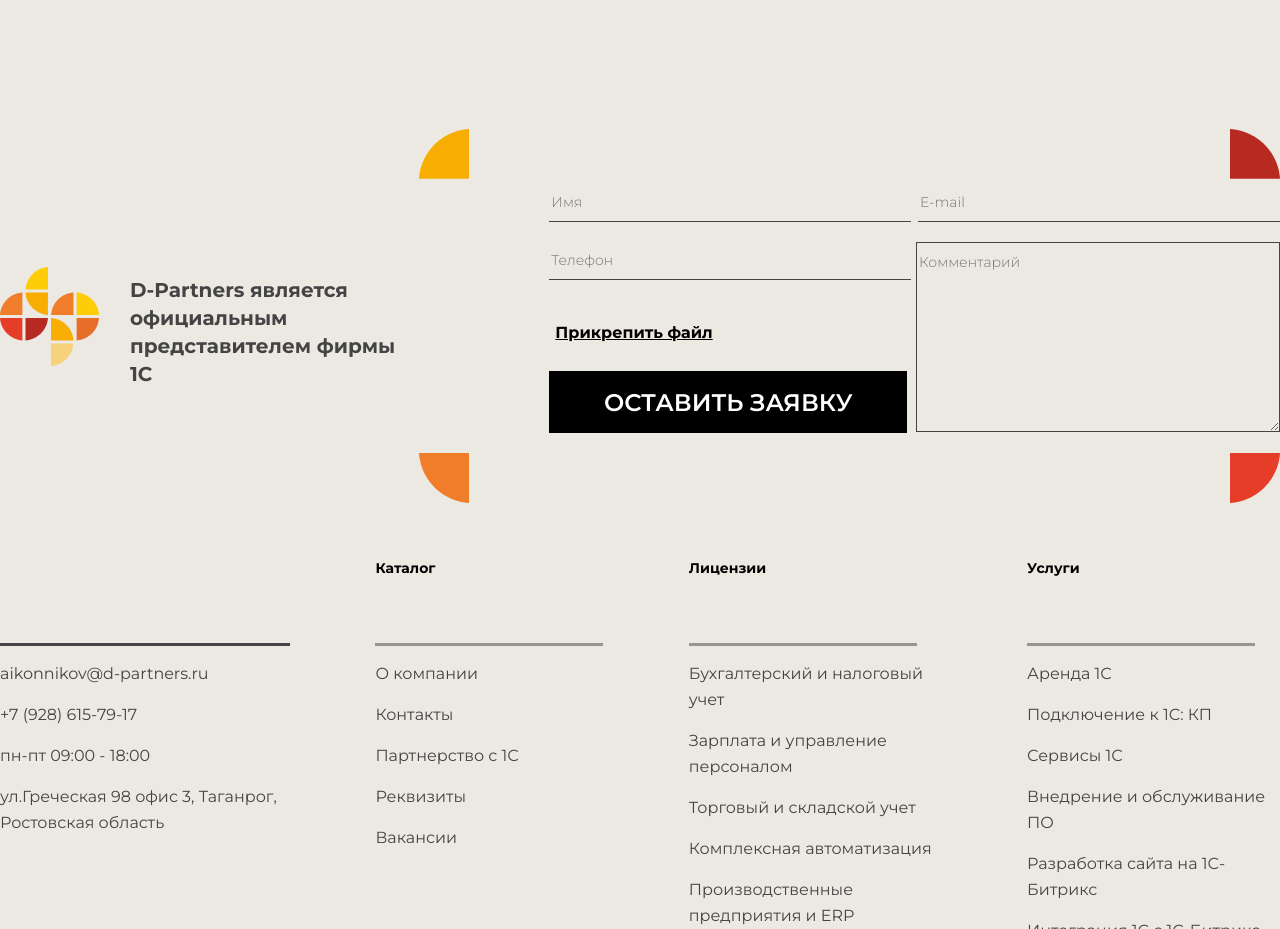
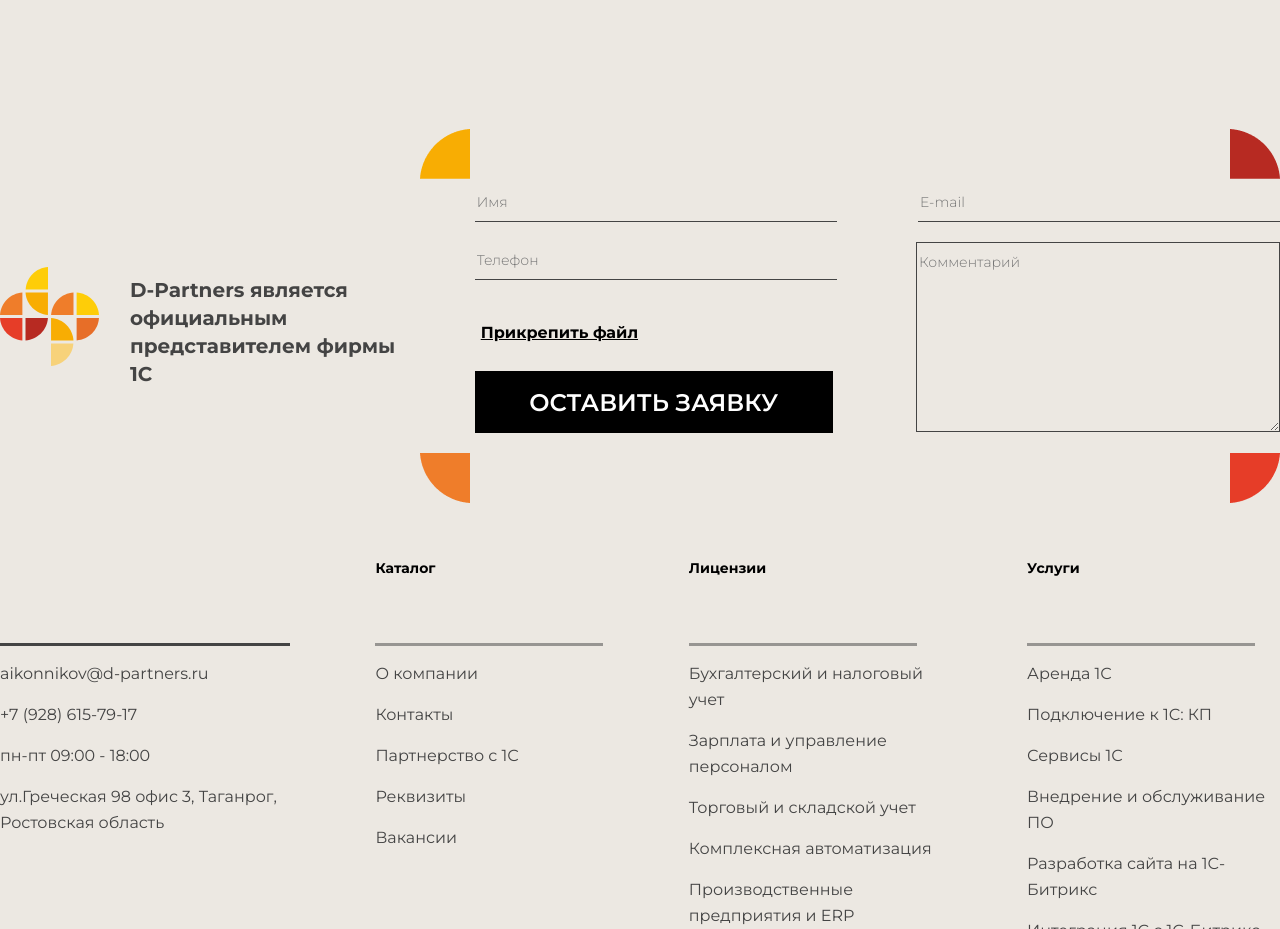
Before and after one commit to LKosharnaya/1C, a plain HTML site: page index.html in a window 1280 px wide. Shown: the part 3580-4509 px from the top of the page. Drawn offline with Linux system fonts and the light colour scheme; a script that the page names is missing.

Commit message:
Add files via upload

```diff
--- a/css/style.css
+++ b/css/style.css
@@ -548,4 +548,7 @@ footer ul a {
     .block-uslugi ul {
         margin-left: 30em;
     }
+    .block-form_contact {
+        padding: 55px 0 70px 55px;
+    }
 }
```
